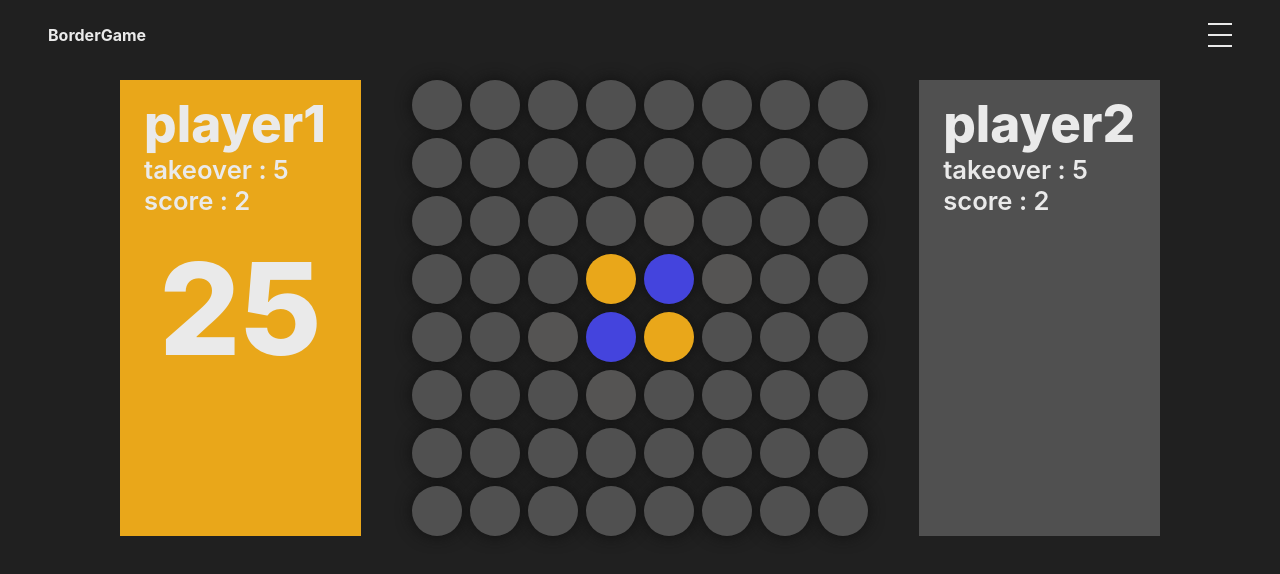
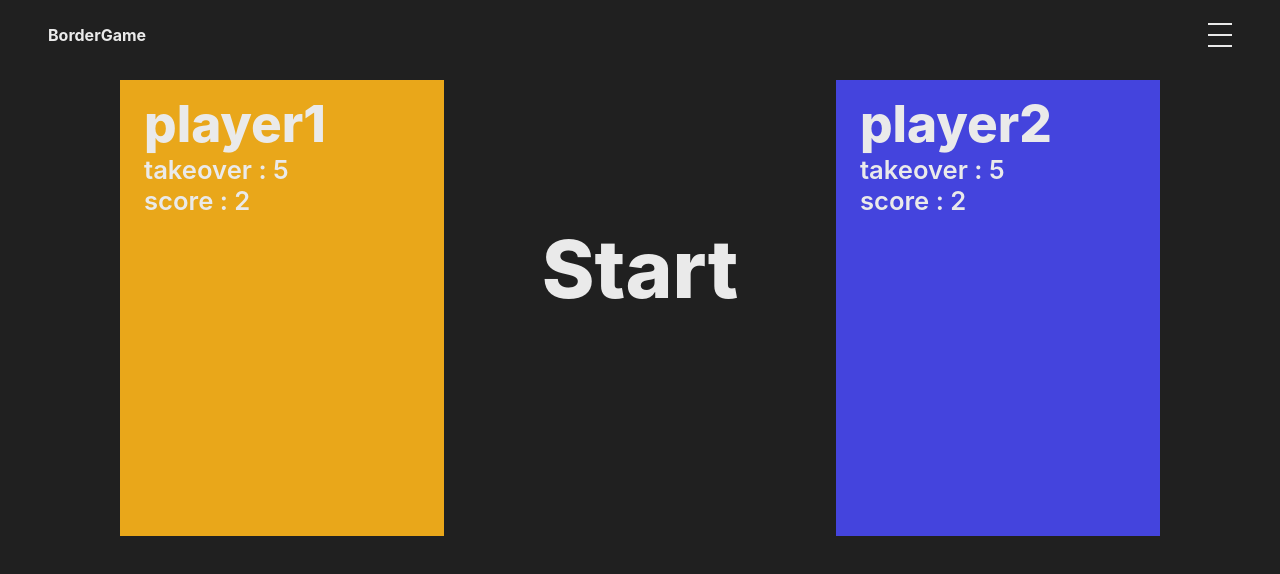
Before and after one commit to yyb02006/Boardgame, a React (Create React App) app: page /othello in a window 1280 px wide. Shown: the top 574 px of the page. Built offline with nearby package versions, Linux system fonts and the light colour scheme.

Commit message:
게임 시작 전 lobby 컴포넌트 정의

```diff
--- a/src/routes/Othello.tsx
+++ b/src/routes/Othello.tsx
@@ -1,3 +1,4 @@
+import useLazyState from '#hooks/useLazyState';
 import {
 	getColumnAndRow,
 	getColumnAndRowSquares,
@@ -5,9 +6,9 @@ import {
 	getFlipped,
 	getOppositeElement,
 } from '#libs/utils';
-import { colorBlink } from '#styles/animations';
+import { colorBlink, slideIn } from '#styles/animations';
 import { fullWidthHeight } from '#styles/theme';
-import React, { useCallback, useEffect, useLayoutEffect, useState } from 'react';
+import React, { ReactNode, lazy, useCallback, useEffect, useLayoutEffect, useState } from 'react';
 import styled, { css } from 'styled-components';
 
 const OthelloColors = {
@@ -30,10 +31,14 @@ const PlayerCardLayout = styled.section<PlayerCardLayoutProps>`
 	max-width: 400px;
 	width: 100%;
 	background-color: ${(props) => {
-		const { $currentPlayer, $player } = props;
+		const { $currentPlayer, $player, $playState } = props;
+		if ($playState === 'playing') {
 			return $currentPlayer === $player
 				? OthelloColors[props.$player].activated
 				: OthelloColors.common;
+		} else {
+			return OthelloColors[props.$player].activated;
+		}
 	}};
 	margin: ${(props) => (props.$player === 'player1' ? '0 4vw 0 0' : '0 0 0 4vw')};
 	font-size: 4vw;
@@ -66,7 +71,41 @@ const PlayerCardLayout = styled.section<PlayerCardLayoutProps>`
 	}
 `;
 
-const GameBoardLayout = styled.section`
+const GameBoardLobby = styled.div<GameBoardLobbyProps>`
+	${fullWidthHeight}
+	position: absolute;
+	display: flex;
+	justify-content: center;
+	align-items: center;
+	padding-bottom: 80px;
+	top: 0;
+	left: 0;
+	& .Start {
+		${(props) =>
+			props.$onSlideIn
+				? slideIn({
+						name: 'lobby',
+						seqDirection: 'reverse',
+						distance: -200,
+						direction: 'vertical',
+						duration: 500,
+				  })
+				: slideIn({
+						name: 'lobby',
+						seqDirection: 'normal',
+						distance: -200,
+						direction: 'vertical',
+						duration: 500,
+				  })}
+	}
+`;
+
+const GameBoardWrapper = styled.section`
+	position: relative;
+	width: 100%;
+`;
+
+const GameBoardLayout = styled.div`
 	aspect-ratio: 1;
 	display: grid;
 	gap: 8px;
@@ -370,10 +409,10 @@ const GameBoard = ({
 	);
 };
 
-const PlayerCard = ({ playerData, currentPlayer, seconds }: PlayerCardProps) => {
+const PlayerCard = ({ playerData, playState, currentPlayer, seconds }: PlayerCardProps) => {
 	const { index, name, score, takeOverChance, error } = playerData;
 	return (
-		<PlayerCardLayout $player={index} $currentPlayer={currentPlayer}>
+		<PlayerCardLayout $player={index} $currentPlayer={currentPlayer} $playState={playState}>
 			<span>{name}</span>
 			<div className="Wrapper">
 				<div>
@@ -381,7 +420,7 @@ const PlayerCard = ({ playerData, currentPlayer, seconds }: PlayerCardProps) =>
 					<h3>score : {score}</h3>
 					<h3 className="Error">{error}</h3>
 					<div className="Timer">
-						{playerData.index === currentPlayer ? (
+						{playerData.index === currentPlayer && playState === 'playing' ? (
 							<span className="Seconds">{seconds}</span>
 						) : !playerData.hasFlippable ? (
 							<span className="Passed">PASSED</span>
@@ -431,12 +470,12 @@ const Othello = () => {
 	const [playState, setPlayState] = useState<OthelloPlayState>('ready');
 	useEffect(() => {
 		const interval = setInterval(() => {
-			setSeconds((p) => p - 1);
+			playState === 'playing' && setSeconds((p) => p - 1);
 		}, 1000);
 		return () => {
 			interval && clearInterval(interval);
 		};
-	}, [squareStates]);
+	}, [playState]);
 	useEffect(() => {
 		if (seconds <= 0) {
 			const opponentPlayer = getOppositeElement(currentPlayer);
@@ -461,13 +500,17 @@ const Othello = () => {
 			setPlayState('decided');
 		}
 	}, [playersData.player1.hasFlippable, playersData.player2.hasFlippable]);
+	const lazyPlayState = useLazyState<OthelloPlayState>(500, playState, 'ready');
 	return (
 		<Layout>
 			<PlayerCard
 				playerData={playersData.player1}
+				playState={playState}
 				currentPlayer={currentPlayer}
 				seconds={seconds}
 			/>
+			<GameBoardWrapper>
+				{playState === 'playing' || lazyPlayState === 'playing' ? (
 					<GameBoard
 						squareStates={squareStates}
 						currentPlayer={currentPlayer}
@@ -476,8 +519,21 @@ const Othello = () => {
 						setCurrentPlayer={setCurrentPlayer}
 						setSeconds={setSeconds}
 					/>
+				) : null}
+				{playState === 'ready' || lazyPlayState === 'ready' ? (
+					<GameBoardLobby
+						onClick={() => {
+							setPlayState('playing');
+						}}
+						$onSlideIn={playState === 'playing' && lazyPlayState !== 'playing'}
+					>
+						<button className="Start">Start</button>
+					</GameBoardLobby>
+				) : null}
+			</GameBoardWrapper>
 			<PlayerCard
 				playerData={playersData.player2}
+				playState={playState}
 				currentPlayer={currentPlayer}
 				seconds={seconds}
 			/>
--- a/src/typings/OthelloTypes.d.ts
+++ b/src/typings/OthelloTypes.d.ts
@@ -42,6 +42,7 @@ interface SquareStates {
 interface PlayerCardLayoutProps {
 	$player: PlayerElement;
 	$currentPlayer: PlayerElement;
+	$playState: OthelloPlayState;
 }
 
 interface SquareStyleProps {
@@ -52,10 +53,15 @@ interface SquareStyleProps {
 	$flippable: boolean;
 }
 
+interface GameBoardLobbyProps {
+	$onSlideIn: boolean;
+}
+
 /** React Components Types */
 
 interface PlayerCardProps {
 	playerData: PlayerData;
+	playState: OthelloPlayState;
 	currentPlayer: PlayerElement;
 	seconds: number;
 }
```
Lines whose indentation alone changed are shown as unchanged.
